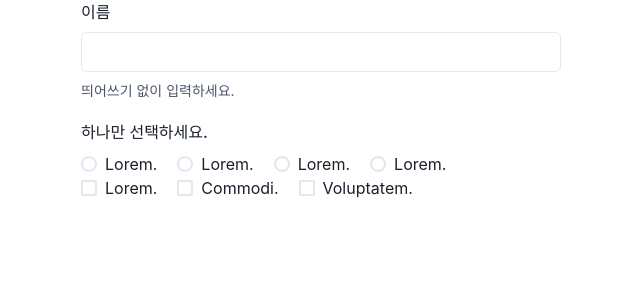
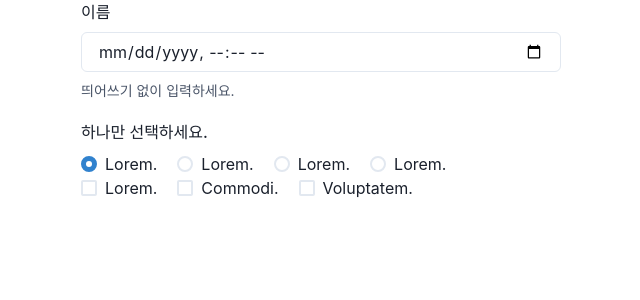
Before and after one commit to jjeongneee/react20231031, a React (Create React App) app: page / in a window 1280 px wide. Shown: the top 300 px of the page, without its empty margins (319-959 px from the left). Built offline with nearby package versions, Linux system fonts and the light colour scheme.

Commit message:
Input, Radio, Checkbox 사용

```diff
--- a/src/App.js
+++ b/src/App.js
@@ -20,7 +20,7 @@ function App(props) {
         <Box w={"480px"}>
           <FormControl>
             <FormLabel>이름</FormLabel>
-            <Input />
+            <Input type="datetime-local" />
             <FormHelperText>띄어쓰기 없이 입력하세요.</FormHelperText>
           </FormControl>
         </Box>
@@ -29,7 +29,7 @@ function App(props) {
         <Box w="480px">
           <FormControl>
             <FormLabel>하나만 선택하세요.</FormLabel>
-            <RadioGroup>
+            <RadioGroup defaultValue={"value1"}>
               <Flex gap={5}>
                 <Radio value="value1">Lorem.</Radio>
                 <Radio value="value2">Lorem.</Radio>
```
